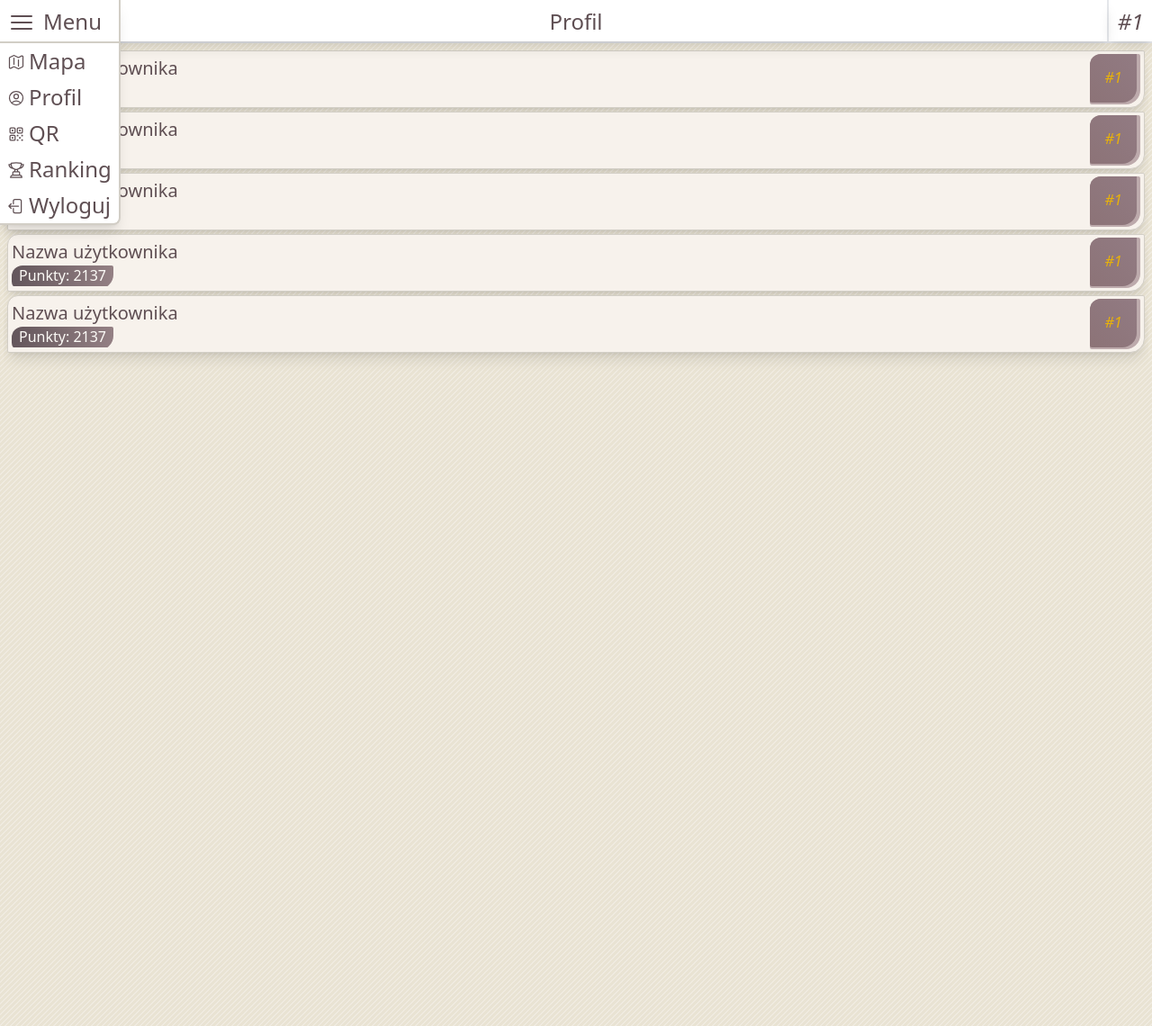
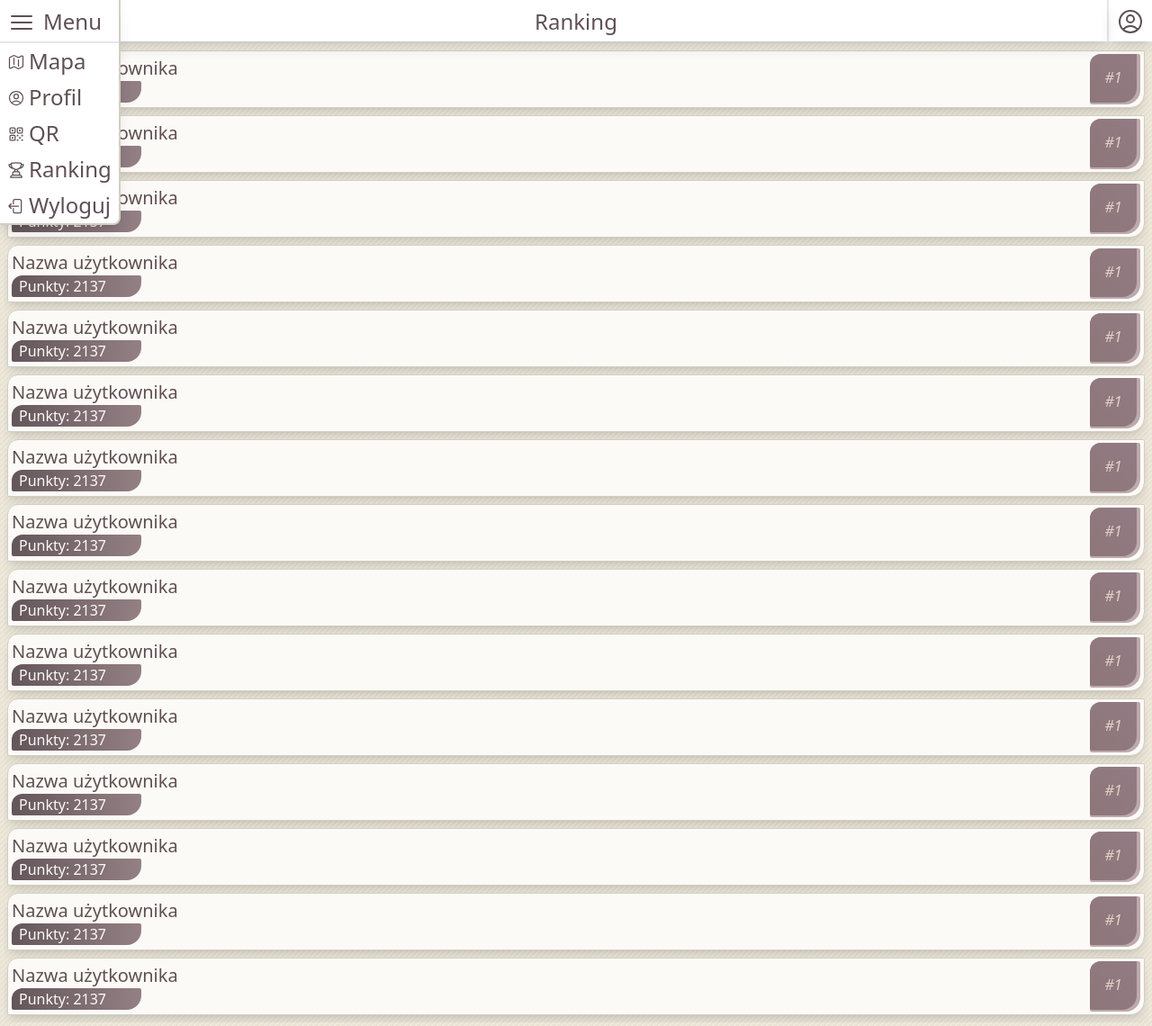
Before and after one commit to trzmjel/wroclaw-crispy-places, a Flask app: page /scoreboard in a window 1280 px wide. Shown: the whole page at 90% size. Run offline with Flask 3, Linux system fonts and the light colour scheme; style sheets or scripts are compiled from the project's sources.

Commit message:
Changed visuals

```diff
--- a/templates/login.html
+++ b/templates/login.html
@@ -11,10 +11,10 @@
     <!-- zrób przekierowanie do map.html; do wyrzucenia ten paragraf poniżej -->
     <p>Jesteś już zalogowany!</p>
     {% else %}
-    <form class="border-[#d2cec6] border-2 bg-[#f7f2ec] content-center content-round text-center mx-auto mt-48 size-64 rounded-lg grid grid-cols-1" action="/login" method="POST">
+    <form class="border-[#d2cec6] border-2 bg-[#fcfaf6] content-center content-round text-center mx-auto mt-36 size-64 rounded-lg grid grid-cols-1" action="/login" method="POST">
         <input class="border-[#d2cec6] border text-center w-11/12 mx-auto rounded-lg text-base p-2.5" type="login" name="login" placeholder="login"> <br>
         <input class="border-[#d2cec6] border text-center w-11/12 mx-auto rounded-lg text-base p-2.5" type="password" name="password" placeholder="hasło"> <br>
-        <input class="border-[#d2cec6] border bg-blue-300 w-11/12 mx-auto rounded-lg text-base p-2.5" type="submit" value="Zaloguj">
+        <input class="border-[#d2cec6] border text-[#FCFAF6] bg-[#948084] w-11/12 mx-auto rounded-lg text-base p-2.5" type="submit" value="Zaloguj">
     </form>
     {% endif %}
 </body>
--- a/templates/scoreboard.html
+++ b/templates/scoreboard.html
@@ -16,7 +16,7 @@
             </svg>
             <div class="hidden group-hover:block fixed top-0 left-0 min-w-fit max-w-max rounded-br-lg shadow-lg border-[#d2cec6] border-b-2 border-r-2 bg-white">
                 <!-- Możesz pokombinować jak w jinja przenosić się pomiędzy zakładkami klikająć w anchor czy coś podobnego -->
-                <a class="block py-2 pl-2 pr-3 h-12 border-[#d2cec6] border-b-2"><svg class="pb-1 mr-2 w-8 inline-block" xmlns="http://www.w3.org/2000/svg" fill="none" viewBox="0 0 24 24" stroke-width="1.5" stroke="currentColor" class="w-6 h-6">
+                <a class="block py-2 pl-2 pr-3 h-12  border-b-2"><svg class="pb-1 mr-2 w-8 inline-block" xmlns="http://www.w3.org/2000/svg" fill="none" viewBox="0 0 24 24" stroke-width="1.5" stroke="currentColor" class="w-6 h-6">
                     <path stroke-linecap="round" stroke-linejoin="round" d="M3.75 6.75h16.5M3.75 12h16.5m-16.5 5.25h16.5" />
                 </svg>Menu</a>
 
@@ -44,25 +44,27 @@
             </div>
         </div>
         <div class="grow text-center border-x-2 p-2 shadow-lg">
-            <label class="">Profil</label>
+            <label class="">Ranking</label>
         </div>
-        <div class="w-12 flex-none text-center p-2 shadow-lg">
-            <label class="italic">#1</label>
+        <div class="w-12 flex-none shadow-lg">
+            <a><svg class="w-12 p-2" xmlns="http://www.w3.org/2000/svg" fill="none" viewBox="0 0 24 24" stroke-width="1.5" stroke="currentColor" class="w-6 h-6">
+                <path stroke-linecap="round" stroke-linejoin="round" d="M17.982 18.725A7.488 7.488 0 0 0 12 15.75a7.488 7.488 0 0 0-5.982 2.975m11.963 0a9 9 0 1 0-11.963 0m11.963 0A8.966 8.966 0 0 1 12 21a8.966 8.966 0 0 1-5.982-2.275M15 9.75a3 3 0 1 1-6 0 3 3 0 0 1 6 0Z" />
+            </svg></a>
         </div>
     </div>
 
     <!-- Content -->
     <div class="h-[calc(100%-3rem)] p-1 bg-pattern-stripes">
         <div class="h-full overflow-y-auto">
-            {% for i in range(5) %}
-            <div class="flex flex-row overflow-hidden h-16 bg-[#f7f2ec] items-center m-1 rounded-tl-xl rounded-bl-sm rounded-tr-sm rounded-br-2xl shadow-lg border-[#d2cec6] border">
+            {% for i in range(15) %}
+            <div class="flex flex-row overflow-hidden h-16 mb-2 bg-[#fcfaf6] items-center m-1 rounded-tl-xl rounded-bl-sm rounded-tr-sm rounded-br-2xl shadow-lg border-[#d2cec6] border">
                 <div class="flex-initial w-[calc(100%-1.25rem)] overflow-hidden text-nowrap">
                     <label class="ml-1 text-xl">Nazwa użytkownika</label> <br>
-                    <label class="ml-1 text-base text-[#FCFAF6] pb-1 px-2 rounded-tl-xl rounded-bl-lg rounded-tr-sm rounded-br-2xl bg-gradient-to-r from-[#63565b] to-[#948084]">Punkty: 2137</label>
+                    <label class="ml-1 block w-36 text-base text-[#FCFAF6] items-center px-2 rounded-tl-xl rounded-bl-sm rounded-tr-sm rounded-br-2xl bg-gradient-to-r from-[#63565b] to-[#948084]">Punkty: 2137</label>
                 </div>
-                <div class="size-14 overflow-hidden bg-[#bdaaac] rounded-tl-xl rounded-bl-sm rounded-tr-sm rounded-br-2xl flex-none flex items-center m-1">
-                    <div class="size-14 mr-1 mb-1 bg-gradient-to-tr from-[#8c7377] to-[#927b83] rounded-tl-xl rounded-bl-sm rounded-tr-sm rounded-br-2xl flex items-center">
-                        <p class="text-yellow-500 text-center m-auto text-base italic">#1</p>
+                <div class="size-14 overflow-hidden bg-[#bdaaac] rounded-tl-xl rounded-bl-sm rounded-tr-sm rounded-br-2xl flex-none flex items-center mr-1">
+                    <div class="size-14 mr-1 mb-1 bg-gradient-to-tr from-[#8d777a] to-[#927b83] rounded-tl-xl rounded-bl-sm rounded-tr-sm rounded-br-2xl flex items-center">
+                        <p class="text-[#e7d1c6] text-center m-auto text-base italic">#1</p>
                     </div>
                 </div>
             </div>
```
Also changed, not shown: templates/map.html (+9 -5 lines), templates/profile.html (+9 -7 lines), templates/scanner.html (+6 -4 lines).
